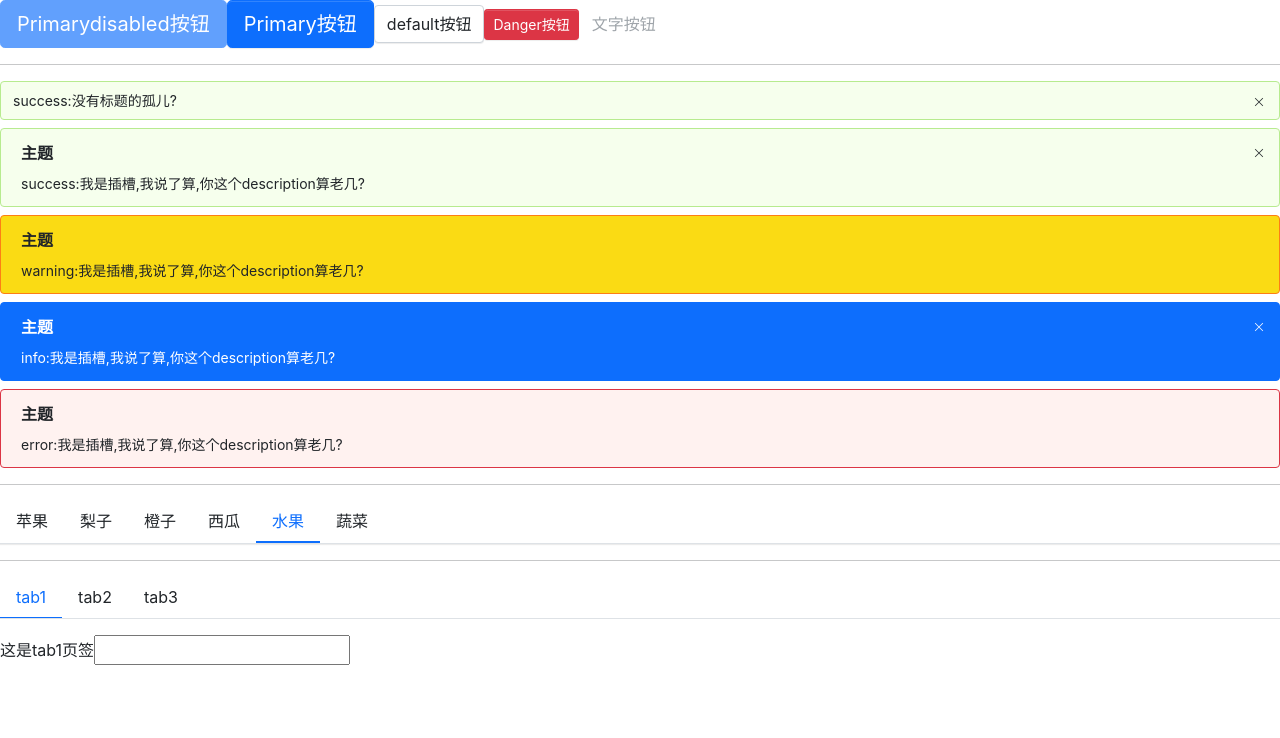
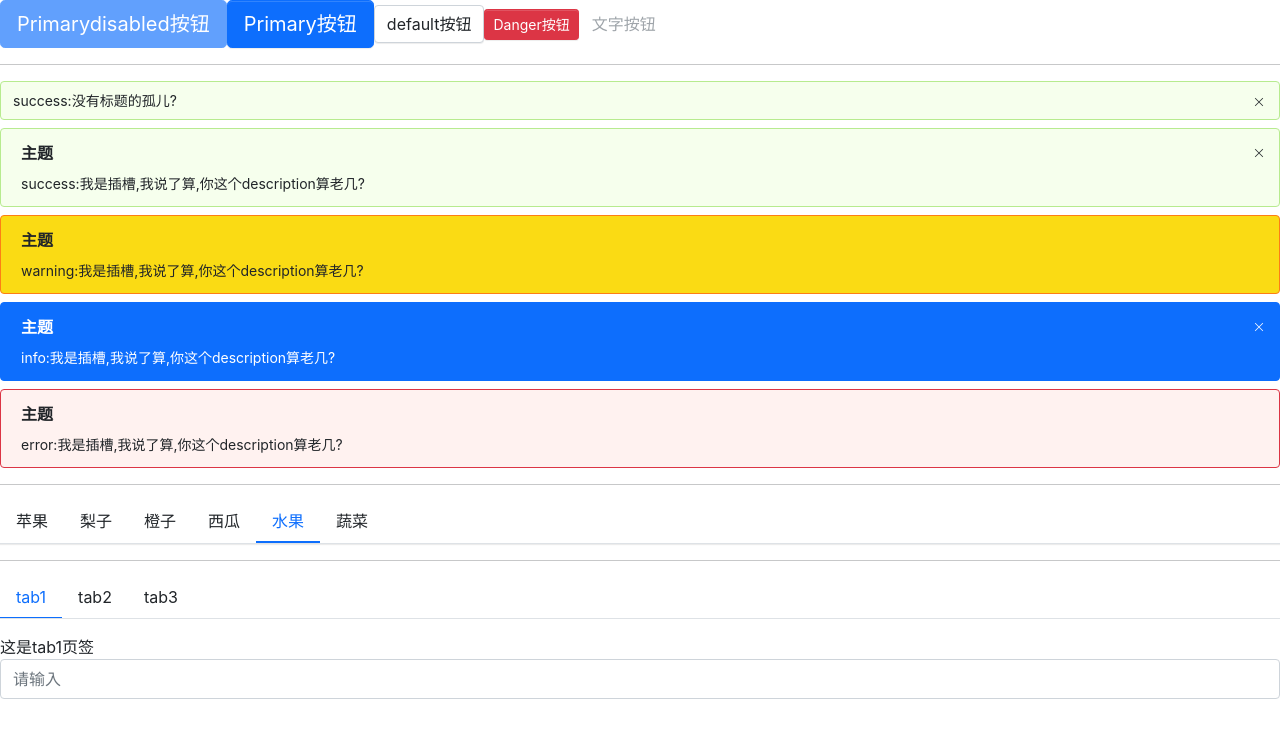
Before and after one commit to Potato-X/ui, a React (Create React App) app: page / in a window 1280 px wide. Shown: the top 738 px of the page. Built offline with nearby package versions, Linux system fonts and the light colour scheme.

Commit message:
update：新增input组件，input.stories.tsx

```diff
--- /dev/null
+++ b/src/components/Input/_style.scss
@@ -0,0 +1,55 @@
+.evil-input {
+    position: relative;
+    .evil-inner_input {
+        box-sizing: border-box;
+        width: 100%;
+        height: 40px;
+        line-height:40px;
+        padding: $input-padding-y $input-padding-x;
+        border: $input-border-width solid $input-border-color;
+        border-radius: $input-border-radius;
+        color: $input-plaintext-color;
+        transition: border-color .25s ease;
+        &::placeholder {
+            color: $input-placeholder-color;
+        }
+
+        &:focus-visible {
+            outline: 1px solid $input-focus-border-color;
+        }
+    }
+    .evil-inner_input:not(.is-disabled):hover:not(:focus-visible) {
+        border-color: #8391a5;
+    }
+    .evil-inner_input.is-disabled{
+        cursor:not-allowed;
+        background-color: $input-disabled-bg;
+        border-color: $input-disabled-border-color;
+        &::placeholder {
+            color: #bbb;
+        }
+    }
+    .evil-inner_input.evil-inner_input--suffix:not(.is-disabled){
+        padding-right: 30px;
+    }
+    .evil-inner_input.evil-inner_input--prefix:not(.is-disabled){
+        padding-left: 30px;
+    }
+    .evil-input-icon{
+        display: inline-block;
+        position: absolute;
+        height: 40px;
+        width: 25px;
+        line-height: 40px;
+        text-align: center;
+        i{
+            font-size: 14px;
+        }
+    }
+    .prefix-icon{
+        left: 5px;
+    }
+    .suffix-icon{
+        right: 5px;
+    }
+}
--- a/src/components/Input/input.tsx
+++ b/src/components/Input/input.tsx
@@ -1,15 +1,92 @@
-import React, { useState } from "react";
+import React, { useState,FocusEvent, useEffect,MouseEvent } from "react";
 import classNames from "classnames";
-interface IInputProps {
+export interface IInputProps extends Omit<React.InputHTMLAttributes<HTMLElement>, 'size'> {
     className?: string;
+    /**输入框尾部图标，支持传入jsx类型或者string类型 */
+    suffixIcon?: string | React.ReactNode;
+    /**输入框头部图标，支持传入jsx类型或者string类型 */
+    prefixIcon?: string | React.ReactNode;
+    clearable?: boolean
 }
-type NativeInputProps = IInputProps & React.InputHTMLAttributes<HTMLElement>
-const Input: React.FC<Partial<NativeInputProps>> = (props) => {
+type IconType = "prefix" | "suffix"
+export const Input: React.FC<IInputProps> = (props) => {
+
     const [inputValue, setInputValue] = useState("")
-    const { className, ...restProps } = props
+    const [clearIconShow, setClearIconShow] = useState(false)
+    const { className, suffixIcon, prefixIcon, clearable, ...restProps } = props
     const classes = classNames('evil-input', className)
+    const innerInputClasses = classNames('evil-inner_input', {
+        'is-disabled': restProps.disabled,
+        'evil-inner_input--suffix': !!suffixIcon,
+        'evil-inner_input--prefix': !!prefixIcon
+    })
+    function renderIcon(IconType: IconType, Icon: string | React.ReactNode,functionType?:string) {
+        function clearableHandler(){
+            setInputValue("")
+        }
+        function clickHandler(event:MouseEvent){
+            event.stopPropagation()
+            if(functionType&&functionType=='clearable'){
+                clearableHandler()
+            }
+        }
+        if (!Icon) {
+            return ''
+        } else {
+            const IconBoxClass = classNames('evil-input-icon', `${IconType}-icon`)
+            if (typeof Icon === 'string') {
+                const iconClass = classNames('iconfont', Icon)
+                console.log('渲染')
+                return (
+                    <span className={IconBoxClass}>
+                        <i className={iconClass} onClick={clickHandler} onMouseDown={(event)=>event.preventDefault()}></i>
+                    </span>
+                )
+            } else {
+                return (
+                    <span className={IconBoxClass}>
+                        {Icon}
+                    </span>
+                )
+            }
+        }
+    }
+    function onMouseEnterHandler() {
+        if (inputValue) {
+            setClearIconShow(true)
+        } else {
+            setClearIconShow(false)
+        }
+    }
+    function onMouseLeaveHandler() {
+        setClearIconShow(false)
+    }
+    function onBlurHandler(event:FocusEvent<HTMLElement>){
+        setClearIconShow(false)
+        restProps.onBlur&&restProps.onBlur(event)
+    }
+    useEffect(()=>{
+        if(inputValue){
+            setClearIconShow(true)
+        }else{
+            setClearIconShow(false)
+        }
+    },[inputValue])
     return (
-        <input type="text" value={inputValue} onChange={(event) => { setInputValue(event.target.value) }} className={classes} {...restProps} />
+        <div className={classes} onMouseEnter={onMouseEnterHandler} onMouseLeave={onMouseLeaveHandler}>
+            {renderIcon('prefix', prefixIcon)}
+            <input
+            placeholder="请输入"
+            type="text"
+            value={inputValue}
+            onChange={(event) => { setInputValue(event.target.value) }}
+            onBlur={onBlurHandler}
+            className={innerInputClasses}
+            {...restProps}
+            />
+            {renderIcon('suffix', suffixIcon)}
+            {clearable && clearIconShow && renderIcon('suffix', 'icon-circle-close','clearable')}
+        </div>
     )
 }
 
--- a/src/styles/_iconfont.scss
+++ b/src/styles/_iconfont.scss
@@ -1,17 +1,36 @@
 @font-face {
-    font-family: "iconfont";
-    /* Project id  */
-    src: url('iconfont.ttf?t=1679410976737') format('truetype');
-}
+    font-family: "iconfont"; /* Project id  */
+    src: url('iconfont.ttf?t=1681827704571') format('truetype');
+  }
 
-.iconfont {
+  .iconfont {
     font-family: "iconfont" !important;
     font-size: 16px;
     font-style: normal;
     -webkit-font-smoothing: antialiased;
     -moz-osx-font-smoothing: grayscale;
-}
+  }
 
-.icon-close:before {
+  .icon-upload:before {
+    content: "\e656";
+  }
+
+  .icon-circle-close:before {
+    content: "\e643";
+  }
+
+  .icon-close:before {
     content: "\e607";
-}
+  }
+
+  .icon-date:before {
+    content: "\e64e";
+  }
+
+  .icon-arrow-down:before {
+    content: "\e665";
+  }
+
+  .icon-zoom-out:before {
+    content: "\e684";
+  }
--- a/src/styles/index.scss
+++ b/src/styles/index.scss
@@ -6,4 +6,5 @@
 @import "../components/Button/style";
 @import "../components/Alert/style";
 @import "../components/Menu/style";
-@import "../components/Tabs/style"
+@import "../components/Tabs/style";
+@import "../components/Input/style";
```
Also changed, not shown: src/styles/iconfont.ttf, 1 other file (tests, documents, lock files or other folders).
